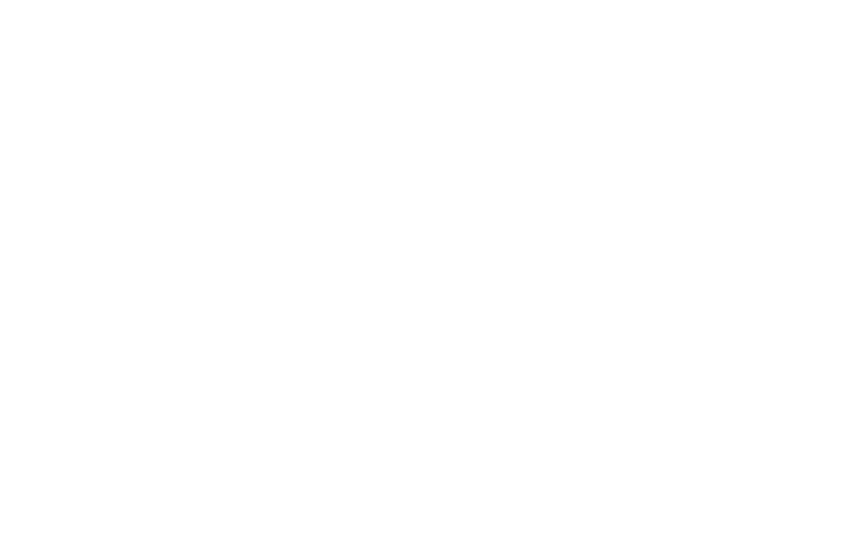
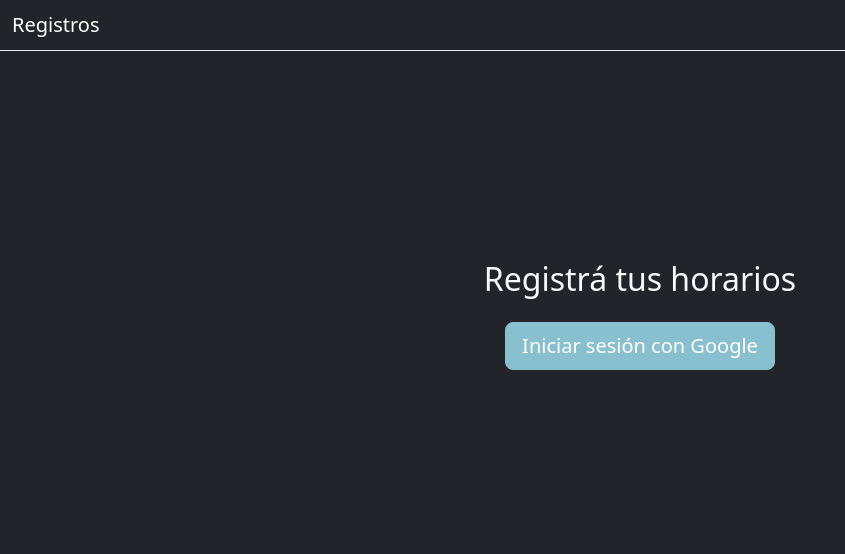
Before and after one commit to Lechadesegue/Lehyr, a Flask app: page / in a window 1280 px wide. Before the commit the part shown is empty. Shown: the top 554 px of the page, without its empty margins (0-845 px from the left). Run offline with Flask 3, Linux system fonts and the light colour scheme.

Commit message:
Add files via upload

```diff
--- a/requirements.txt
+++ b/requirements.txt
@@ -6,4 +6,3 @@ google-api-python-client==2.131.0
 google-auth==2.29.0
 google-auth-oauthlib==1.2.0
 python-dotenv==1.0.1
-gunicorn==22.0.0
--- a/templates/login.html
+++ b/templates/login.html
@@ -0,0 +1,8 @@
+{% extends 'base.html' %}
+
+{% block content %}
+  <div class="d-flex flex-column align-items-center justify-content-center" style="min-height:60vh;">
+    <h2 class="mb-4">Registrá tus horarios</h2>
+    <a href="{{ url_for('login') }}" class="btn btn-primary btn-lg">Iniciar sesión con Google</a>
+  </div>
+{% endblock %}
```
